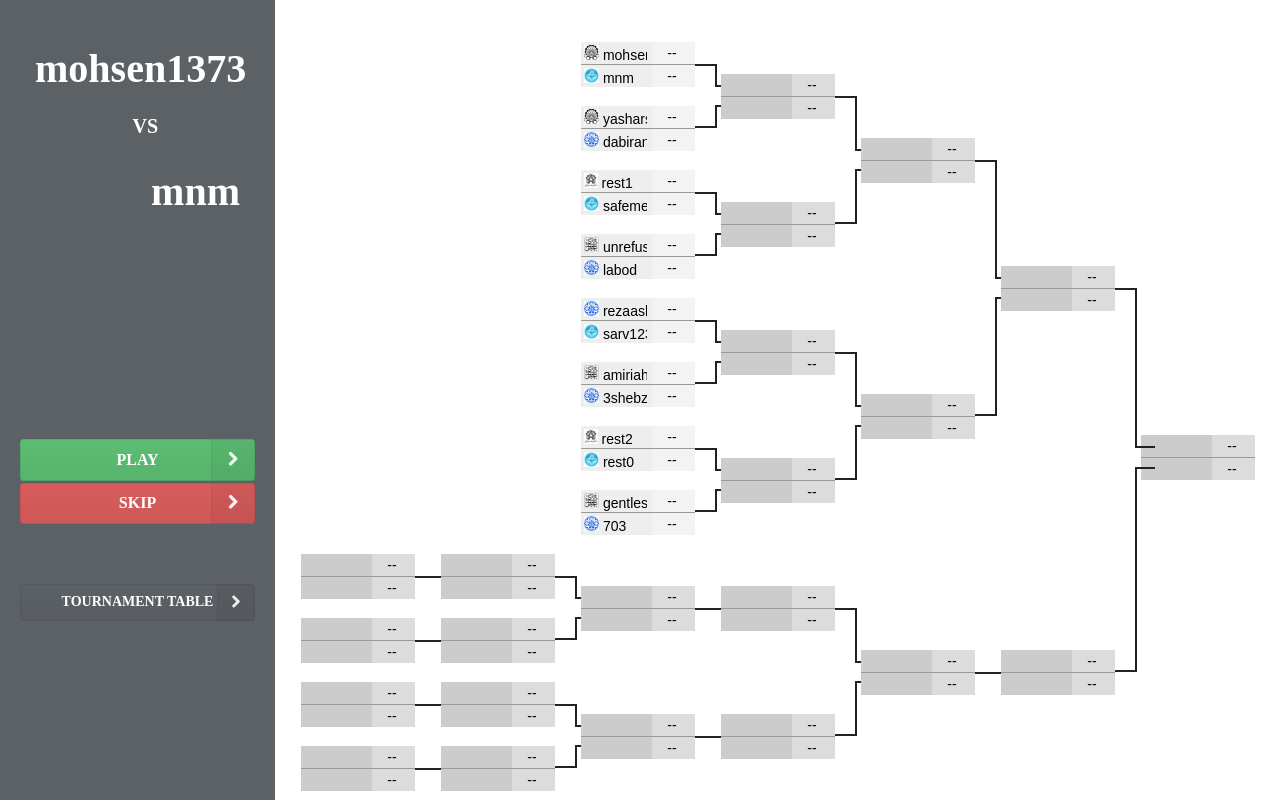
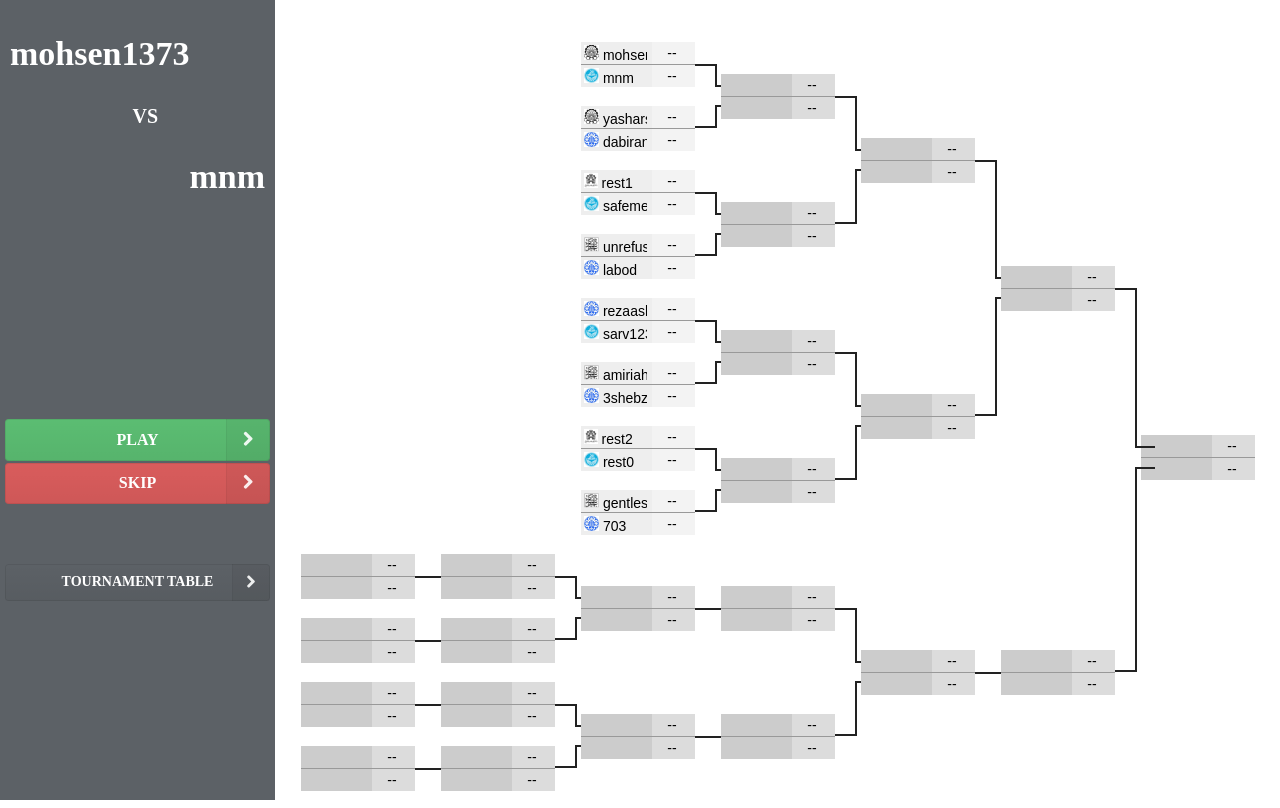
Before and after one commit to ha-D/ACM-Tournament, a plain HTML site: page index.html in a window 1280 px wide. Drawn offline with Linux system fonts and the light colour scheme; a web font is replaced by a local one.

Commit message:
Change versus font size

```diff
--- a/css/tournament.css
+++ b/css/tournament.css
@@ -19,17 +19,17 @@
 }
 
 #tournament .sidebar {
-	padding: 20px;
+	padding: 5px;
 	padding-top: 30px;
 }
 
 #tournament .sidebar .versus {
 	margin-bottom: 120px;
-	padding: 15px;
+	padding: 5px;
 }
 
 #tournament .sidebar .team {
-	font-size: 40px;
+	font-size: 34px;
 	font-weight: bold;
 
 }
```
